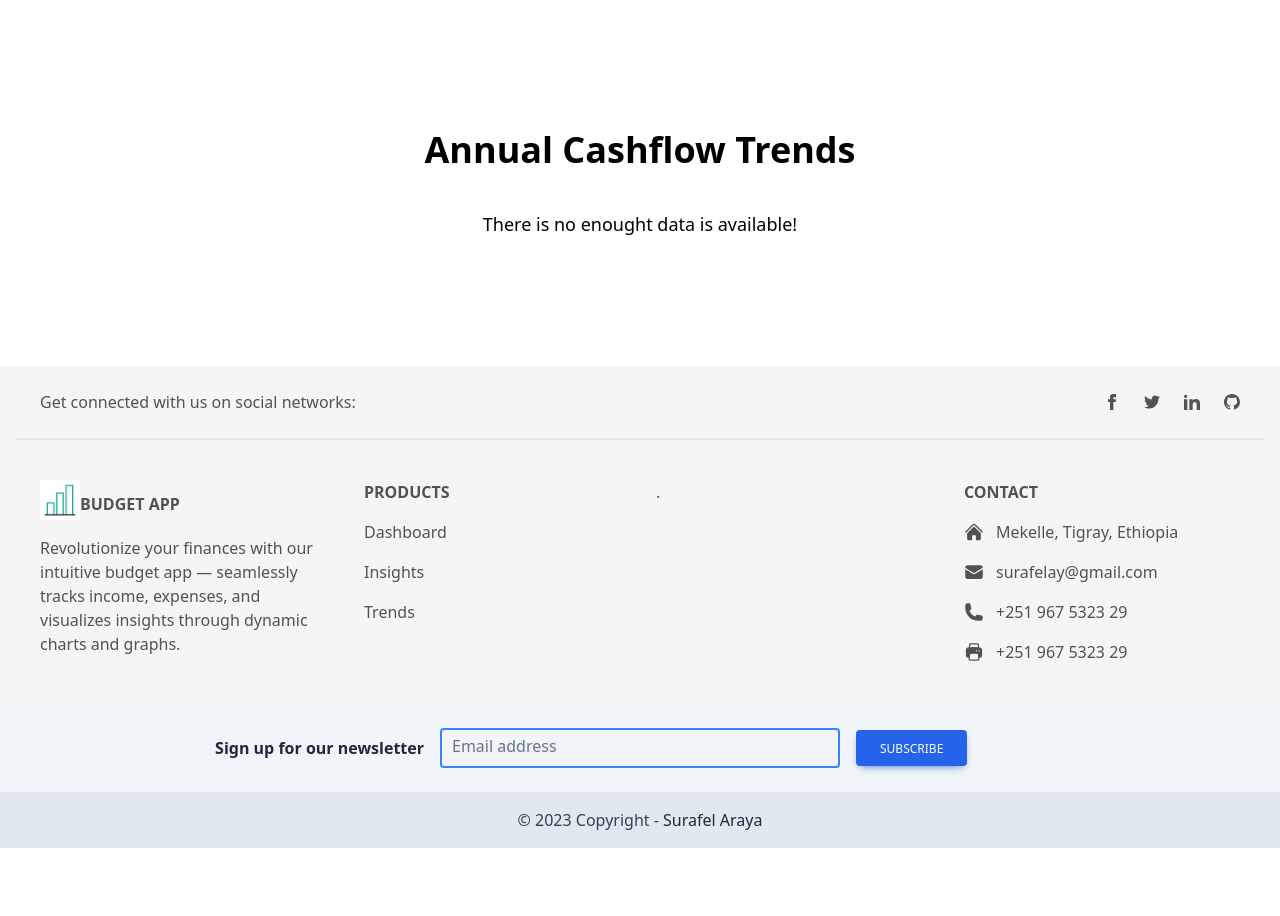
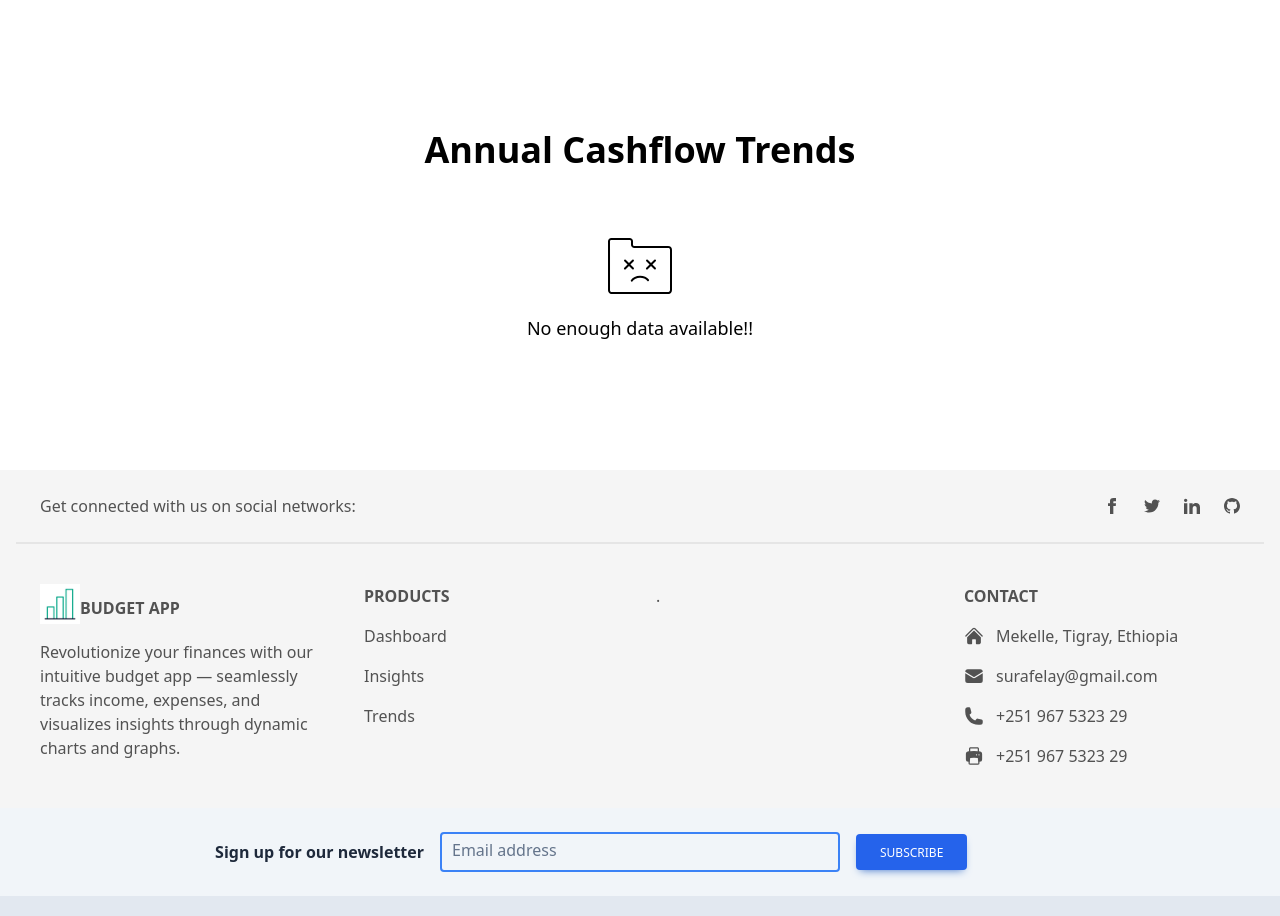
Before and after one commit to suraffy/budget-app, a React (Create React App) app: page / in a window 1280 px wide. Shown: the part 1345-2261 px from the top of the page. Before the commit the page ends 2193 px from the top, so only its background shows below. Built offline with nearby package versions, Linux system fonts and the light colour scheme.

Commit message:
Add missing data image

```diff
--- a/src/components/Trends.jsx
+++ b/src/components/Trends.jsx
@@ -1,16 +1,21 @@
-import { incomeItemsList, expenseItemsList } from "../services/cashflowData";
+import MissingDataSVG from "../img/noun-missing-data-3377935.svg";
 
 const Trends = () => {
   return (
-    <div className="mb-32">
+    <section id="trends" className=" container mb-32">
       <h2 className="text-4xl font-semibold text-center">
         Annual Cashflow Trends
       </h2>
 
       <div className="my-10 text-center">
-        <p className="text-lg">There is no enought data is available!</p>
+        <img
+          src={MissingDataSVG}
+          alt="Missing Data"
+          className="h-20 block mx-auto mt-16"
+        />
+        <p className="text-lg">No enough data available!!</p>
       </div>
-    </div>
+    </section>
   );
 };
 
```
Also changed, not shown: src/img/noun-missing-data-3377935.svg (added).
